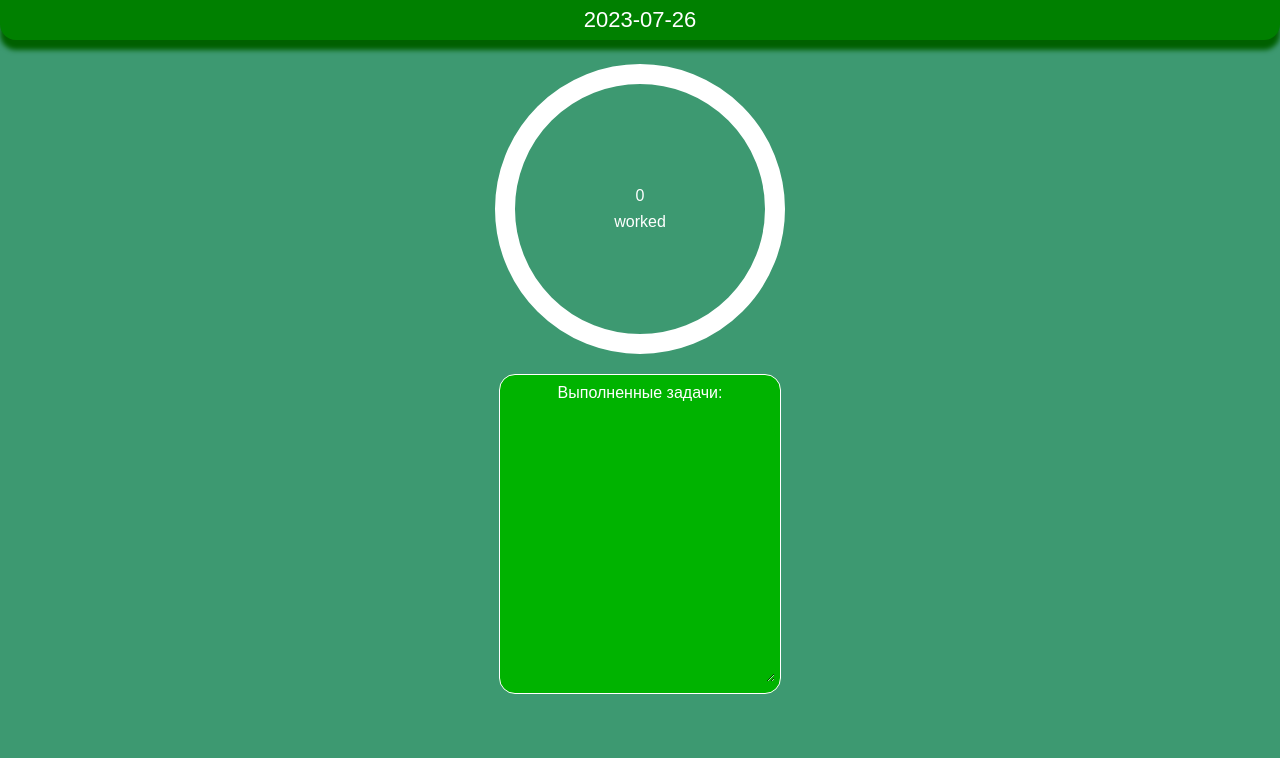
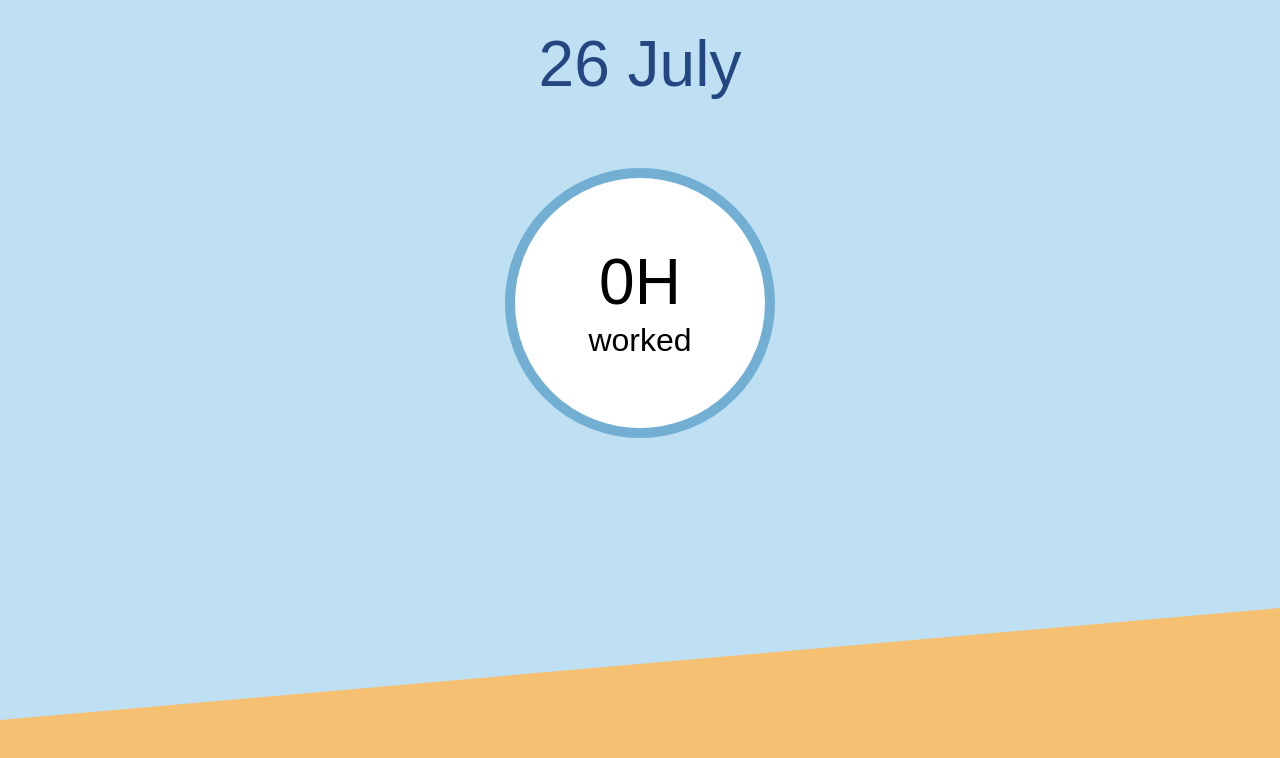
Before and after one commit to gitBerezaHub/Time-Manager, a Vue app: page / in a window 1280 px wide. Shown: the top 758 px of the page. Built offline with nearby package versions, Linux system fonts and the light colour scheme.

Commit message:
global redesign

```diff
--- a/src/App.vue
+++ b/src/App.vue
@@ -9,8 +9,7 @@ body {
   flex-direction: column;
   align-items: center;
   font-family: "Manrope", sans-serif;
-  background-color: #3d9971;
-  color: #fff;
+  background-color: #bfe0f3;
   height: 100%;
 }
 .content {
--- a/src/components/CurrentDate.vue
+++ b/src/components/CurrentDate.vue
@@ -1,10 +1,10 @@
 <template>
   <div class="current-date-content">
-    <h1>{{ date }}</h1>
+    <p>{{ day }} {{ monthList[new Date().getMonth()] }}</p>
   </div>
 </template>
 
-<script lang="ts">
+<script>
 import { defineComponent } from "vue";
 
 export default defineComponent({
@@ -12,7 +12,22 @@ export default defineComponent({
 
   data() {
     return {
-      date: new Date().toJSON().split("T")[0],
+      day: new Date().getDate(),
+      monthNum: new Date().getMonth(),
+      monthList: [
+        "January",
+        "February",
+        "March",
+        "April",
+        "May",
+        "June",
+        "July",
+        "August",
+        "September",
+        "October",
+        "November",
+        "December",
+      ],
     };
   },
 });
@@ -21,18 +36,14 @@ export default defineComponent({
 <style scoped lang="scss">
 .current-date-content {
   display: flex;
-  flex-direction: column;
   align-items: center;
   justify-content: center;
-  background-color: #008000;
-  box-shadow: 0 10px 5px #006000;
-  border-radius: 0 0 16px 16px;
-  height: 40px;
-  width: 100vw;
+  margin-top: 4vh;
 
-  h1 {
+  p {
     text-align: center;
-    font-size: 22px;
+    font-size: 64px;
+    color: #244782;
   }
 }
 </style>
--- a/src/components/DescriptionField.vue
+++ b/src/components/DescriptionField.vue
@@ -1,9 +1,6 @@
 <template>
   <main>
-    <div class="description-field-content">
-      <label> Выполненные задачи: </label>
-      <textarea class="task-text" />
-    </div>
+    <div class="description-field-content"></div>
   </main>
 </template>
 
@@ -21,46 +18,4 @@ export default defineComponent({
 });
 </script>
 
-<style scoped lang="scss">
-main {
-  display: flex;
-  flex-direction: column;
-  align-items: center;
-  margin-top: 20px;
-}
-
-.description-field-content {
-  display: flex;
-  flex-direction: column;
-  align-items: center;
-  border: 1px solid #fff;
-  border-radius: 16px;
-  padding: 10px 15px;
-  overflow: hidden;
-  width: 80vw;
-  max-width: 250px;
-  background-color: #00b300;
-}
-
-.task-text {
-  width: 80vw;
-  max-width: 250px;
-  height: 30vh;
-  resize: vertical;
-  outline: none;
-  margin-top: 20px;
-  padding: 10px;
-  color: #fff;
-  background-color: #00b300;
-  border: 1px solid #00b300;
-  border-radius: 16px;
-  transition: 0.3s;
-
-  &:focus {
-    background-color: #00b300;
-    border: 1px solid #008000;
-    box-shadow: -3px 5px 5px #019101;
-    transform: translateY(-5px);
-  }
-}
-</style>
+<style scoped lang="scss"></style>
--- a/src/components/TimeCircle.vue
+++ b/src/components/TimeCircle.vue
@@ -1,7 +1,7 @@
 <template>
   <div class="time-circle-content">
     <div class="circle" @click="addHour()">
-      <h1>{{ hours }}</h1>
+      <h1>{{ hours }}H</h1>
       <p>worked</p>
     </div>
   </div>
@@ -20,8 +20,13 @@ export default defineComponent({
   },
 
   methods: {
-    addHour: function () {
-      this.hours++;
+    addHour() {
+      if (this.hours < 24) {
+        this.hours++;
+      }
+    },
+    resetHours() {
+      this.hours = 0;
     },
   },
 });
@@ -29,17 +34,19 @@ export default defineComponent({
 
 <style scoped lang="scss">
 .time-circle-content {
-  display: flex;
-  justify-content: center;
+  //display: flex;
+  //flex-direction: column;
+  //justify-content: flex-end;
 }
+
 .circle {
   width: 50vw;
   height: 50vw;
   max-width: 250px;
   max-height: 250px;
-  background-color: #3d9971;
-  border: 20px solid #fff;
-  margin-top: 24px;
+  background-color: #fff;
+  border: 10px solid #72afd2;
+  margin-top: 9vh;
   border-radius: 50%;
   display: flex;
   flex-direction: column;
@@ -47,8 +54,11 @@ export default defineComponent({
   justify-content: center;
   user-select: none;
 }
-
+h1 {
+  font-size: 64px;
+}
 p {
+  font-size: 32px;
   margin-top: 10px;
 }
 </style>
--- a/src/views/DayPage.vue
+++ b/src/views/DayPage.vue
@@ -2,9 +2,12 @@
   <current-date></current-date>
   <time-circle></time-circle>
   <description-field></description-field>
+  <div class="sand-container">
+    <div class="bottom-sand"></div>
+  </div>
 </template>
 
-<script lang="ts">
+<script>
 import { defineComponent } from "vue";
 import CurrentDate from "@/components/CurrentDate.vue";
 import TimeCircle from "@/components/TimeCircle.vue";
@@ -13,7 +16,40 @@ import DescriptionField from "@/components/DescriptionField.vue";
 export default defineComponent({
   name: "CertainDayPage",
   components: { DescriptionField, TimeCircle, CurrentDate },
+  data() {
+    return {
+      windowHeight: window.innerHeight,
+      windowWidth: window.innerWidth,
+      sandIncline: Math.asin(this.windowWidth / (0.24 * this.windowHeight) / 6),
+    };
+  },
 });
 </script>
 
-<style scoped lang="scss"></style>
+<style scoped lang="scss">
+.sand-container {
+  position: fixed;
+  bottom: 0;
+  left: 0;
+}
+
+.bottom-sand {
+  position: relative;
+  overflow: hidden;
+  height: 24vh;
+  width: 100vw;
+  background-color: #bfe0f3;
+}
+
+.bottom-sand:before {
+  content: "";
+  position: absolute;
+  top: 0;
+  right: 0;
+  width: 100%;
+  height: 150%;
+  background-color: #f5c072;
+  transform-origin: 100% 100%;
+  transform: skewY(-5deg);
+}
+</style>
```
